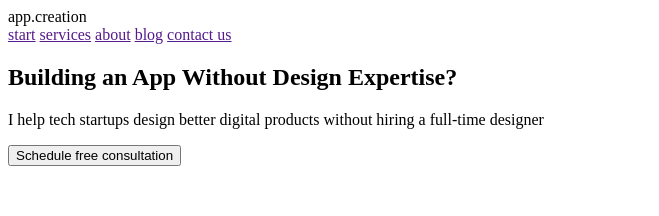
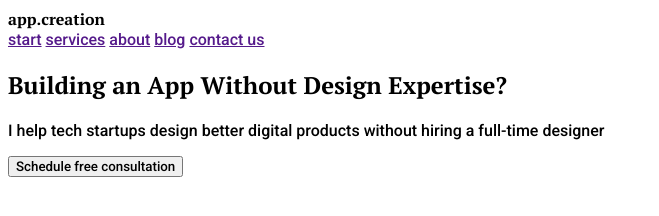
Before and after one commit to WebHeroSchool/psareva-site, a plain HTML site: page index.html in a window 1280 px wide. Shown: the whole page, without its empty margins (0-659 px from the left). Drawn offline with Linux system fonts and the light colour scheme.

Commit message:
Подключила шрифты и задала их соответствующим элементам.

```diff
--- a/index.html
+++ b/index.html
@@ -3,11 +3,14 @@
     <head>
         <meta charset='utf-8'>
         <title>Name</title>
+        <link rel='stylesheet' href='styles.css'>
+        <link href="https://fonts.googleapis.com/css2?family=PT+Serif:wght@700&display=swap" rel="stylesheet">
+        <link href="https://fonts.googleapis.com/css2?family=Roboto:wght@500&display=swap" rel="stylesheet">
     </head>
     <body>
         <header>
-            <div>app.creation</div>
-            <nav>
+            <div class='logo-name'>app.creation</div>
+            <nav class='menu'>
                 <a href="">start</a>
                 <a href="">services</a>
                 <a href="">about</a>
@@ -15,15 +18,15 @@
                 <a href="">contact us</a>
             </nav>
         </header>
-        <section>
-            <main>
-                <h1>Building an App Without Design Expertise?</h1>
-                <p>I help tech startups design better digital products without hiring a full-time designer</p>
-                <button>Schedule free consultation</button>
-            </main>
+        <main>
+            <section>
+                <h1 class='title'>Building an App Without Design Expertise?</h1>
+                <p class='text'>I help tech startups design better digital products without hiring a full-time designer</p>
+                <button class='button'>Schedule free consultation</button>
+            </section>
             <div>
                 <img src="" alt="">
             </div>
-        </section>
+        </main>
     </body>
 </html>
--- /dev/null
+++ b/styles.css
@@ -0,0 +1,21 @@
+.logo-name {
+    font-family: 'PT Serif', serif;
+    font-weight: bold;
+}
+
+.title {
+    font-family: 'PT Serif', serif;
+    font-weight: bold;
+}
+
+.menu {
+    font-family: 'Roboto', sans-serif;
+}
+
+.text {
+    font-family: 'Roboto', sans-serif;
+}
+
+.button {
+    font-family: 'Roboto', sans-serif;
+}
```
Also changed, not shown: font/PT_Serif/OFL.txt (added), font/PT_Serif/PTSerif-Bold.woff2 (added).
